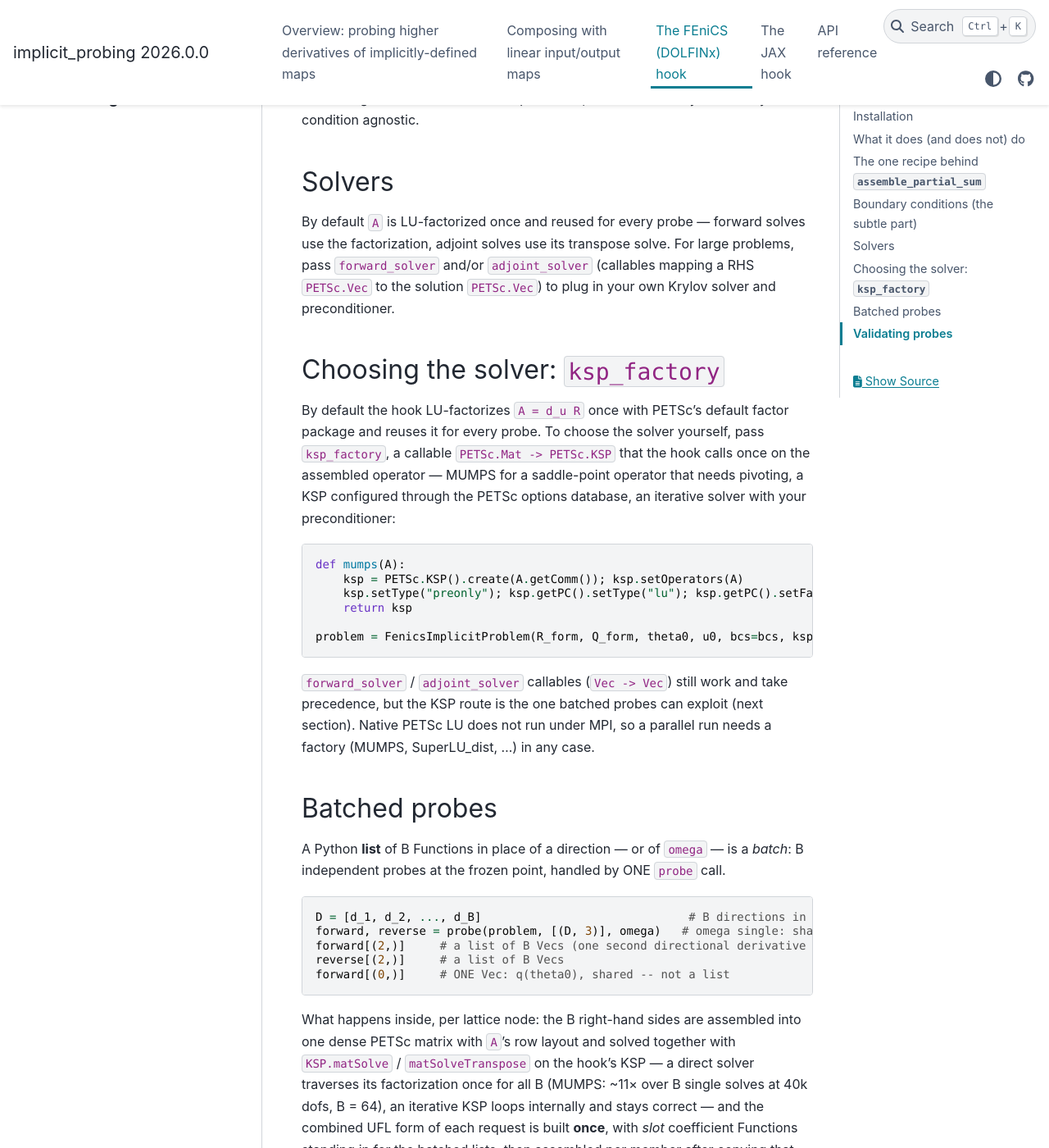
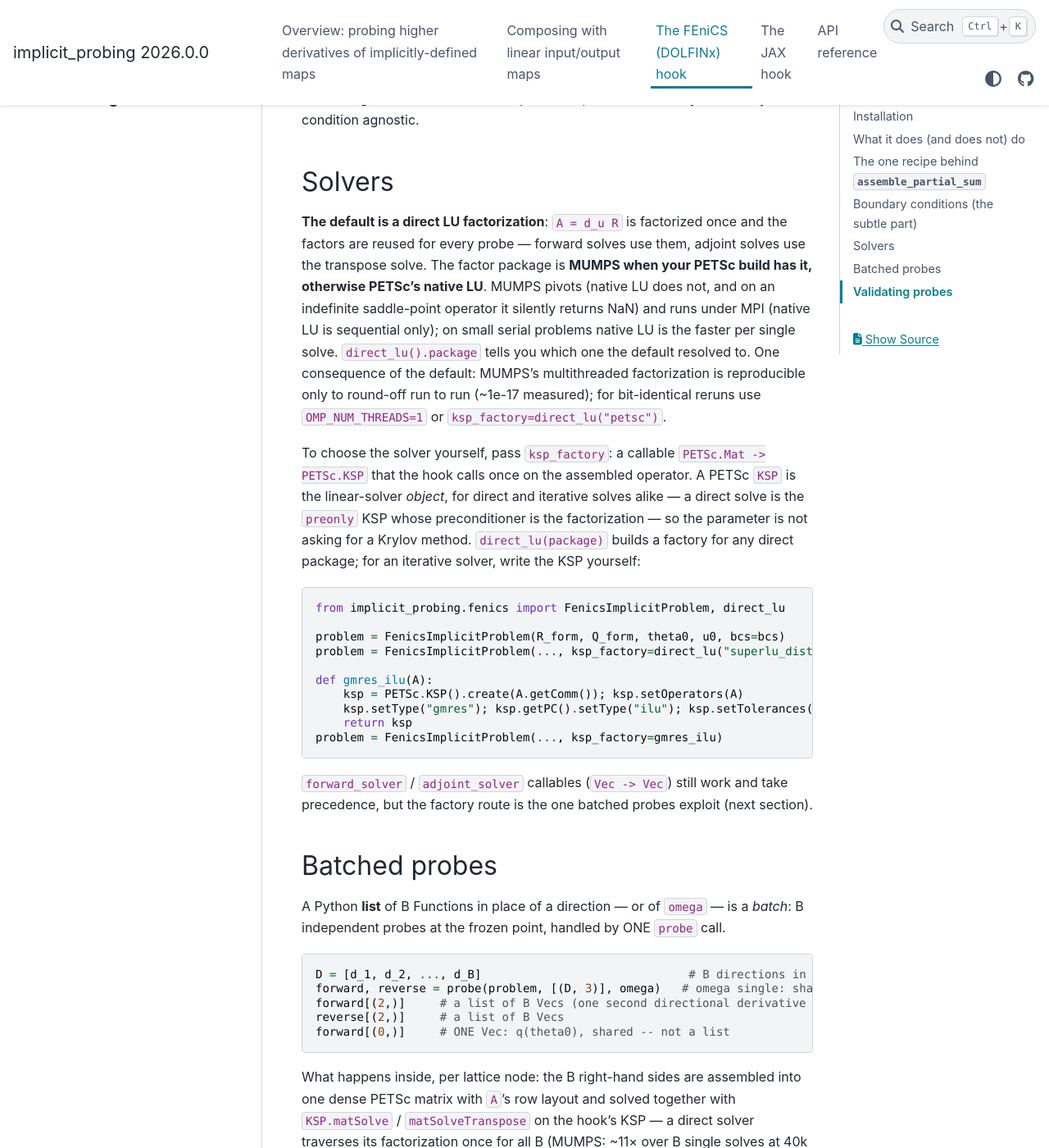
Before and after one commit to NickAlger/implicit_probing, a Sphinx documentation site: the page built from docs/fenics_hook.md, in a window 1280 px wide and 1400 px high, scrolled down 2379 px. Shown: the whole window at 82% size. Built offline with Sphinx 7.4.7 and the PyData theme 0.15.4, drawn with Linux system fonts in a browser that asks for light colours; some of the changed text lies outside the part shown.

Commit message:
FEniCSx hook: default solver is direct LU with MUMPS where available (direct_lu)
The default was PETSc's native LU: unpivoted (silent NaN on an indefinite saddle-point operator)
and sequential only. Now `direct_lu(package=None)` builds the hook's solver -- preonly + lu,
factorized once and reused -- with MUMPS when PETSc.Sys.hasExternalPackage('mumps'), else native
LU; `direct_lu('superlu_dist')` etc. selects another direct package, and any KSP (a PETSc KSP is
the solver object for direct and iterative solves alike; the docs now say so, since the name read
as "Krylov only") still goes through ksp_factory. Consequences recorded: results change at
round-off; native LU is faster per single solve on small serial problems; multithreaded MUMPS is
reproducible only to round-off run to run (3e-17 measured; bit-identical with OMP_NUM_THREADS=1).

Tests: the default resolves to MUMPS where available; hand-written MUMPS, direct_lu('mumps') and
(serially) direct_lu('petsc') give the same batched probes; suites green in the dolfinx env
(115 passed) and under mpirun -n 2.

Co-Authored-By: Claude Fable 5.1 <noreply@anthropic.com>
Claude-Session: https://claude.ai/code/session_01Bio62xfG9mirUtpDQjYzE5

````diff
--- a/docs/fenics_hook.md
+++ b/docs/fenics_hook.md
@@ -79,31 +79,36 @@ from the request itself, so the driver stays boundary-condition agnostic.
 
 ## Solvers
 
-By default `A` is LU-factorized once and reused for every probe — forward solves use the
-factorization, adjoint solves use its transpose solve. For large problems, pass `forward_solver`
-and/or `adjoint_solver` (callables mapping a RHS `PETSc.Vec` to the solution `PETSc.Vec`) to plug in
-your own Krylov solver and preconditioner.
+**The default is a direct LU factorization**: `A = d_u R` is factorized once and the factors are
+reused for every probe — forward solves use them, adjoint solves use the transpose solve. The factor
+package is **MUMPS when your PETSc build has it, otherwise PETSc's native LU**. MUMPS pivots (native
+LU does not, and on an indefinite saddle-point operator it silently returns NaN) and runs under MPI
+(native LU is sequential only); on small serial problems native LU is the faster per single solve.
+`direct_lu().package` tells you which one the default resolved to. One consequence of the default:
+MUMPS's multithreaded factorization is reproducible only to round-off run to run (~1e-17 measured);
+for bit-identical reruns use `OMP_NUM_THREADS=1` or `ksp_factory=direct_lu("petsc")`.
 
-## Choosing the solver: `ksp_factory`
-
-By default the hook LU-factorizes `A = d_u R` once with PETSc's default factor package and reuses it
-for every probe. To choose the solver yourself, pass `ksp_factory`, a callable `PETSc.Mat -> PETSc.KSP`
-that the hook calls once on the assembled operator — MUMPS for a saddle-point operator that needs
-pivoting, a KSP configured through the PETSc options database, an iterative solver with your
-preconditioner:
+To choose the solver yourself, pass `ksp_factory`: a callable `PETSc.Mat -> PETSc.KSP` that the hook
+calls once on the assembled operator. A PETSc `KSP` is the linear-solver *object*, for direct and
+iterative solves alike — a direct solve is the `preonly` KSP whose preconditioner is the
+factorization — so the parameter is not asking for a Krylov method. `direct_lu(package)` builds a
+factory for any direct package; for an iterative solver, write the KSP yourself:
 
 ```python
-def mumps(A):
+from implicit_probing.fenics import FenicsImplicitProblem, direct_lu
+
+problem = FenicsImplicitProblem(R_form, Q_form, theta0, u0, bcs=bcs)                         # MUMPS LU (default)
+problem = FenicsImplicitProblem(..., ksp_factory=direct_lu("superlu_dist"))                    # another direct package
+
+def gmres_ilu(A):                                                                              # an iterative solver
     ksp = PETSc.KSP().create(A.getComm()); ksp.setOperators(A)
-    ksp.setType("preonly"); ksp.getPC().setType("lu"); ksp.getPC().setFactorSolverType("mumps")
+    ksp.setType("gmres"); ksp.getPC().setType("ilu"); ksp.setTolerances(rtol=1e-12)
     return ksp
-
-problem = FenicsImplicitProblem(R_form, Q_form, theta0, u0, bcs=bcs, ksp_factory=mumps)
+problem = FenicsImplicitProblem(..., ksp_factory=gmres_ilu)
 ```
 
 `forward_solver` / `adjoint_solver` callables (`Vec -> Vec`) still work and take precedence, but the
-KSP route is the one batched probes can exploit (next section). Native PETSc LU does not run under
-MPI, so a parallel run needs a factory (MUMPS, SuperLU_dist, ...) in any case.
+factory route is the one batched probes exploit (next section).
 
 ## Batched probes
 
@@ -151,9 +156,8 @@ Rules:
   batched probes must map a `(B, m)` block to a list of B Functions and a list of B Vecs back to a
   `(B, m)` block (`tests/test_fenics_composition.py` shows the pattern).
 
-Measured on T3Polynomial's mixed-form Darcy problem at nx = 60 (18k state dofs, MUMPS via
-`ksp_factory`), J = 4, B = 64, laptop, one batched probe versus a loop of 64 single probes, agreeing to
-`2e-13`:
+Measured on T3Polynomial's mixed-form Darcy problem at nx = 60 (18k state dofs, MUMPS LU), J = 4,
+B = 64, laptop, one batched probe versus a loop of 64 single probes, agreeing to `2e-13`:
 
 | | wall | form construction etc. | mesh integration (assembly calls) | linear solves |
 |---|---|---|---|---|
````
Also changed, not shown: CHANGELOG.md (+14 -6 lines), dev/batched_probes_design.md (+6 -4 lines), 2 other files.
